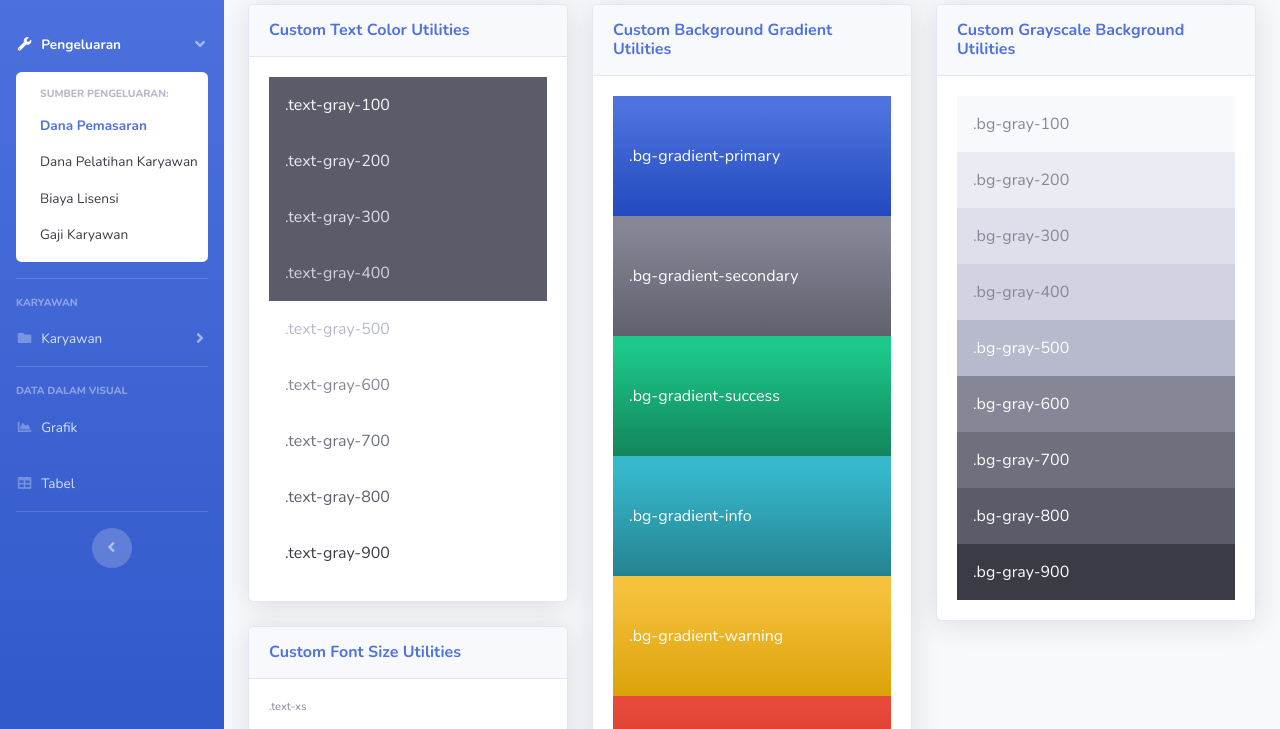
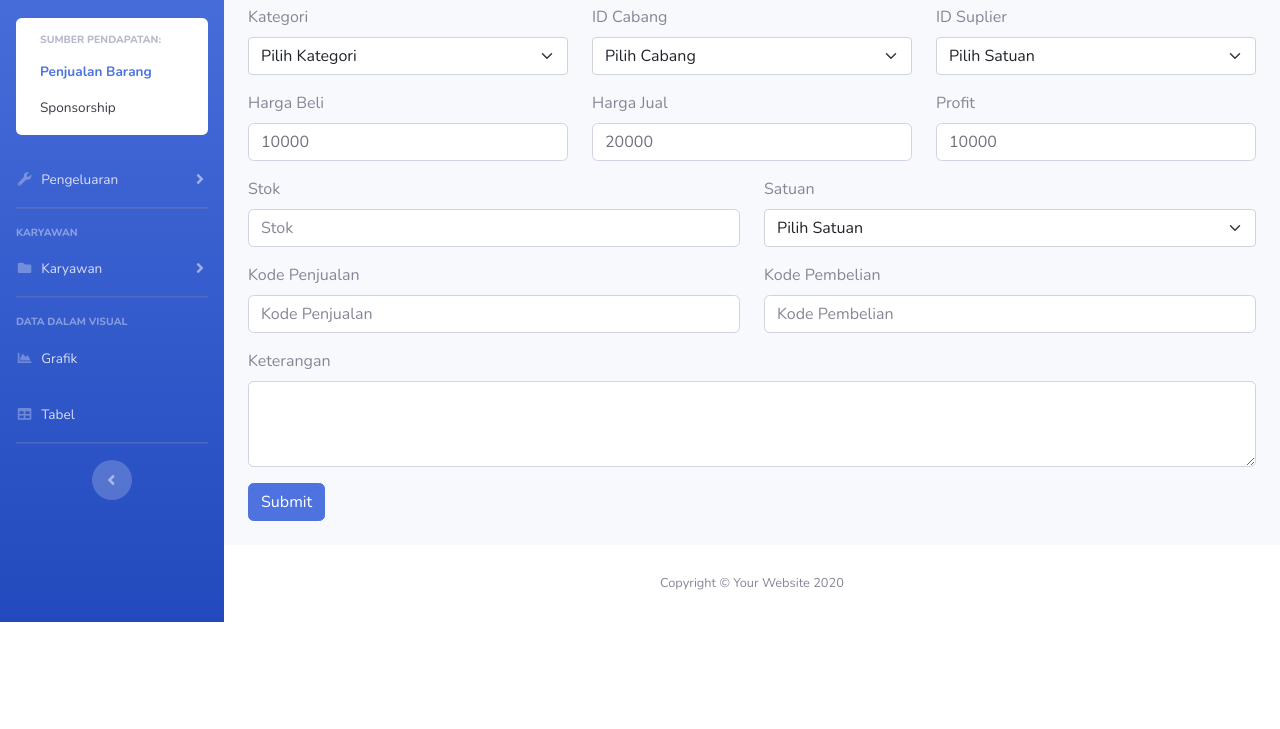
Before and after one commit to antiwkwk/laporan, a website with bundled scripts: page utilities-color.html in a window 1280 px wide. Shown: the part 200-929 px from the top of the page. After the commit the page ends 822 px from the top, so only its background shows below. Built offline with nearby package versions, Linux system fonts and the light colour scheme.

Commit message:
Update utilities-color.html

```diff
--- a/utilities-color.html
+++ b/utilities-color.html
@@ -7,11 +7,14 @@
     <meta name="description" content="" />
     <meta name="author" content="" />
 
-    <title>SB Admin 2 - Color Utilities</title>
+    <title>SB Admin 2 - Buttons</title>
 
     <!-- Custom fonts for this template-->
     <link href="vendor/fontawesome-free/css/all.min.css" rel="stylesheet" type="text/css" />
     <link href="https://fonts.googleapis.com/css?family=Nunito:200,200i,300,300i,400,400i,600,600i,700,700i,800,800i,900,900i" rel="stylesheet" />
+
+    <!-- Custom https://getbootstrap.com/docs/5.0/getting-started/introduction/ this template-->
+    <link href="https://cdn.jsdelivr.net/npm/bootstrap@5.0.2/dist/css/bootstrap.min.css" rel="stylesheet" integrity="sha384-EVSTQN3/azprG1Anm3QDgpJLIm9Nao0Yz1ztcQTwFspd3yD65VohhpuuCOmLASjC" crossorigin="anonymous" />
 
     <!-- Custom styles for this template-->
     <link href="css/sb-admin-2.min.css" rel="stylesheet" />
@@ -48,30 +51,30 @@
         <div class="sidebar-heading">Transaksi</div>
 
         <!-- Nav Item - Pages Collapse Menu -->
-        <li class="nav-item">
-          <a class="nav-link collapsed" href="#" data-toggle="collapse" data-target="#collapseTwo" aria-expanded="true" aria-controls="collapseTwo">
+        <li class="nav-item active">
+          <a class="nav-link" href="#" data-toggle="collapse" data-target="#collapseTwo" aria-expanded="true" aria-controls="collapseTwo">
             <i class="fas fa-fw fa-cog"></i>
             <span>Pendapatan</span>
           </a>
-          <div id="collapseTwo" class="collapse" aria-labelledby="headingTwo" data-parent="#accordionSidebar">
+          <div id="collapseTwo" class="collapse show" aria-labelledby="headingTwo" data-parent="#accordionSidebar">
             <div class="bg-white py-2 collapse-inner rounded">
               <h6 class="collapse-header">Sumber Pendapatan:</h6>
-              <a class="collapse-item" href="buttons.html">Penjualan Barang</a>
+              <a class="collapse-item active" href="buttons.html">Penjualan Barang</a>
               <a class="collapse-item" href="cards.html">Sponsorship</a>
             </div>
           </div>
         </li>
 
         <!-- Nav Item - Utilities Collapse Menu -->
-        <li class="nav-item active">
-          <a class="nav-link" href="#" data-toggle="collapse" data-target="#collapseUtilities" aria-expanded="true" aria-controls="collapseUtilities">
+        <li class="nav-item">
+          <a class="nav-link collapsed" href="#" data-toggle="collapse" data-target="#collapseUtilities" aria-expanded="true" aria-controls="collapseUtilities">
             <i class="fas fa-fw fa-wrench"></i>
             <span>Pengeluaran</span>
           </a>
-          <div id="collapseUtilities" class="collapse show" aria-labelledby="headingUtilities" data-parent="#accordionSidebar">
+          <div id="collapseUtilities" class="collapse" aria-labelledby="headingUtilities" data-parent="#accordionSidebar">
             <div class="bg-white py-2 collapse-inner rounded">
               <h6 class="collapse-header">Sumber Pengeluaran:</h6>
-              <a class="collapse-item active" href="utilities-color.html">Dana Pemasaran</a>
+              <a class="collapse-item" href="utilities-color.html">Dana Pemasaran</a>
               <a class="collapse-item" href="utilities-border.html">Dana Pelatihan Karyawan</a>
               <a class="collapse-item" href="utilities-animation.html">Biaya Lisensi</a>
               <a class="collapse-item" href="utilities-other.html">Gaji Karyawan</a>
@@ -318,88 +321,107 @@
 
           <!-- Begin Page Content -->
           <div class="container-fluid">
-            <!-- Page Heading -->
-            <h1 class="h3 mb-1 text-gray-800">Color Utilities</h1>
-            <p class="mb-4">
-              Bootstrap's default utility classes can be found on the official <a href="https://getbootstrap.com/docs">Bootstrap Documentation</a> page. The custom utilities below were created to extend this theme past the default utility
-              classes built into Bootstrap's framework.
-            </p>
-
-            <!-- Content Row -->
-            <div class="row">
-              <!-- First Column -->
-              <div class="col-lg-4">
-                <!-- Custom Text Color Utilities -->
-                <div class="card shadow mb-4">
-                  <div class="card-header py-3">
-                    <h6 class="m-0 font-weight-bold text-primary">Custom Text Color Utilities</h6>
+            <form class="row g-3">
+              <!-- Line 1 -->
+              <div class="col-md-4">
+                <label for="inputEmail4" class="form-label">ID *</label>
+                <input class="form-control" type="text" value="1912290" aria-label="Disabled input example" disabled readonly />
+                <div id="emailHelp" class="form-text">Generate Otomatis</div>
               </div>
-                  <div class="card-body">
-                    <p class="text-gray-100 p-3 bg-dark m-0">.text-gray-100</p>
-                    <p class="text-gray-200 p-3 bg-dark m-0">.text-gray-200</p>
-                    <p class="text-gray-300 p-3 bg-dark m-0">.text-gray-300</p>
-                    <p class="text-gray-400 p-3 bg-dark m-0">.text-gray-400</p>
-                    <p class="text-gray-500 p-3 m-0">.text-gray-500</p>
-                    <p class="text-gray-600 p-3 m-0">.text-gray-600</p>
-                    <p class="text-gray-700 p-3 m-0">.text-gray-700</p>
-                    <p class="text-gray-800 p-3 m-0">.text-gray-800</p>
-                    <p class="text-gray-900 p-3 m-0">.text-gray-900</p>
+              <div class="col-md-4">
+                <label for="inputPassword4" class="form-label">Barcode *</label>
+                <input type="text" class="form-control" placeholder="Scan Barcode" id="inputAddress" />
               </div>
+              <div class="col-md-4">
+                <label for="disabledSelect" class="form-label">Nama Barang</label>
+                <input type="text" class="form-control" placeholder="Nama Barang" id="inputAddress" />
               </div>
 
-                <!-- Custom Font Size Utilities -->
-                <div class="card shadow mb-4">
-                  <div class="card-header py-3">
-                    <h6 class="m-0 font-weight-bold text-primary">Custom Font Size Utilities</h6>
+              <!-- Line 2 -->
+              <div class="col-md-4">
+                <label for="inputEmail4" class="form-label">Kategori</label>
+                <select class="form-select" aria-label="Default select example">
+                  <option selected>Pilih Kategori</option>
+                  <option value="1">Minuman</option>
+                  <option value="2">Alat Tulis</option>
+                  <option value="3">Makanan</option>
+                  <option value="4">Susu & Produk Olahan</option>
+                  <option value="5">Perawatan Wajah dan Tubuh</option>
+                  <option value="6">Produk Pembersih</option>
+                  <option value="7">Buah dan Sayuran</option>
+                </select>
               </div>
-                  <div class="card-body">
-                    <p class="text-xs">.text-xs</p>
-                    <p class="text-lg mb-0">.text-lg</p>
+              <div class="col-md-4">
+                <label for="inputPassword4" class="form-label">ID Cabang</label>
+                <select class="form-select" aria-label="Default select example">
+                  <option selected>Pilih Cabang</option>
+                  <option value="1">One</option>
+                  <option value="2">Two</option>
+                  <option value="3">Three</option>
+                </select>
               </div>
-                </div>
+              <div class="col-md-4">
+                <label for="disabledSelect" class="form-label">ID Suplier</label>
+                <select class="form-select" aria-label="Default select example">
+                  <option selected>Pilih Satuan</option>
+                  <option value="1">One</option>
+                  <option value="2">Two</option>
+                  <option value="3">Three</option>
+                </select>
               </div>
 
-              <!-- Second Column -->
-              <div class="col-lg-4">
-                <!-- Background Gradient Utilities -->
-                <div class="card shadow mb-4">
-                  <div class="card-header py-3">
-                    <h6 class="m-0 font-weight-bold text-primary">Custom Background Gradient Utilities</h6>
+              <!-- Line 3 -->
+              <div class="col-md-4">
+                <label for="inputEmail4" class="form-label">Harga Beli</label>
+                <input type="email" class="form-control" id="floatingInputValue" placeholder="name@example.com" value="10000" />
               </div>
-                  <div class="card-body">
-                    <div class="px-3 py-5 bg-gradient-primary text-white">.bg-gradient-primary</div>
-                    <div class="px-3 py-5 bg-gradient-secondary text-white">.bg-gradient-secondary</div>
-                    <div class="px-3 py-5 bg-gradient-success text-white">.bg-gradient-success</div>
-                    <div class="px-3 py-5 bg-gradient-info text-white">.bg-gradient-info</div>
-                    <div class="px-3 py-5 bg-gradient-warning text-white">.bg-gradient-warning</div>
-                    <div class="px-3 py-5 bg-gradient-danger text-white">.bg-gradient-danger</div>
-                    <div class="px-3 py-5 bg-gradient-light text-white">.bg-gradient-light</div>
-                    <div class="px-3 py-5 bg-gradient-dark text-white">.bg-gradient-dark</div>
+              <div class="col-md-4">
+                <label for="inputPassword4" class="form-label">Harga Jual</label>
+                <input type="text" class="form-control" id="floatingInputValue" placeholder="name@example.com" value="20000" />
               </div>
-                </div>
+              <div class="col-md-4">
+                <label for="disabledSelect" class="form-label">Profit</label>
+                <input type="email" class="form-control" id="floatingInputValue" placeholder="name@example.com" value="10000" />
               </div>
 
-              <!-- Third Column -->
-              <div class="col-lg-4">
-                <!-- Grayscale Utilities -->
-                <div class="card shadow mb-4">
-                  <div class="card-header py-3">
-                    <h6 class="m-0 font-weight-bold text-primary">Custom Grayscale Background Utilities</h6>
+              <!-- Line 4 -->
+              <div class="col-md-6">
+                <label for="inputEmail4" class="form-label">Stok</label>
+                <input type="text" class="form-control" placeholder="Stok" id="inputAddress" />
               </div>
-                  <div class="card-body">
-                    <div class="p-3 bg-gray-100">.bg-gray-100</div>
-                    <div class="p-3 bg-gray-200">.bg-gray-200</div>
-                    <div class="p-3 bg-gray-300">.bg-gray-300</div>
-                    <div class="p-3 bg-gray-400">.bg-gray-400</div>
-                    <div class="p-3 bg-gray-500 text-white">.bg-gray-500</div>
-                    <div class="p-3 bg-gray-600 text-white">.bg-gray-600</div>
-                    <div class="p-3 bg-gray-700 text-white">.bg-gray-700</div>
-                    <div class="p-3 bg-gray-800 text-white">.bg-gray-800</div>
-                    <div class="p-3 bg-gray-900 text-white">.bg-gray-900</div>
+              <div class="col-md-6">
+                <label for="inputPassword4" class="form-label">Satuan</label>
+                <select class="form-select" aria-label="Default select example">
+                  <option selected>Pilih Satuan</option>
+                  <option value="1">Pcs (picis)</option>
+                  <option value="2">Bks (bungkus)</option>
+                  <option value="3">Btl (botol)</option>
+                  <option value="4">Kds (kardus)</option>
+                  <option value="5">Ut (unit)</option>
+                </select>
               </div>
+
+              <!-- Line 5 -->
+              <div class="col-md-6">
+                <label for="inputEmail4" class="form-label">Kode Penjualan</label>
+                <input type="text" class="form-control" placeholder="Kode Penjualan" id="inputAddress" />
               </div>
+              <div class="col-md-6">
+                <label for="inputEmail4" class="form-label">Kode Pembelian</label>
+                <input type="text" class="form-control" placeholder="Kode Pembelian" id="inputAddress" />
               </div>
+
+              <!-- Line 6 -->
+              <div class="col-md-12">
+                <label for="exampleFormControlTextarea1" class="form-label">Keterangan</label>
+                <textarea class="form-control" id="exampleFormControlTextarea1" rows="3"></textarea>
               </div>
+
+              <div class="col-12">
+                <button type="submit" class="btn btn-primary">Submit</button>
+              </div>
+            </form>
+            <br />
           </div>
           <!-- /.container-fluid -->
         </div>
@@ -452,5 +474,8 @@
 
     <!-- Custom scripts for all pages-->
     <script src="js/sb-admin-2.min.js"></script>
+
+    <!-- https://getbootstrap.com/docs/5.0/getting-started/introduction/-->
+    <script src="https://cdn.jsdelivr.net/npm/bootstrap@5.0.2/dist/js/bootstrap.bundle.min.js" integrity="sha384-MrcW6ZMFYlzcLA8Nl+NtUVF0sA7MsXsP1UyJoMp4YLEuNSfAP+JcXn/tWtIaxVXM" crossorigin="anonymous"></script>
   </body>
 </html>
```
Lines whose indentation alone changed are shown as unchanged.
